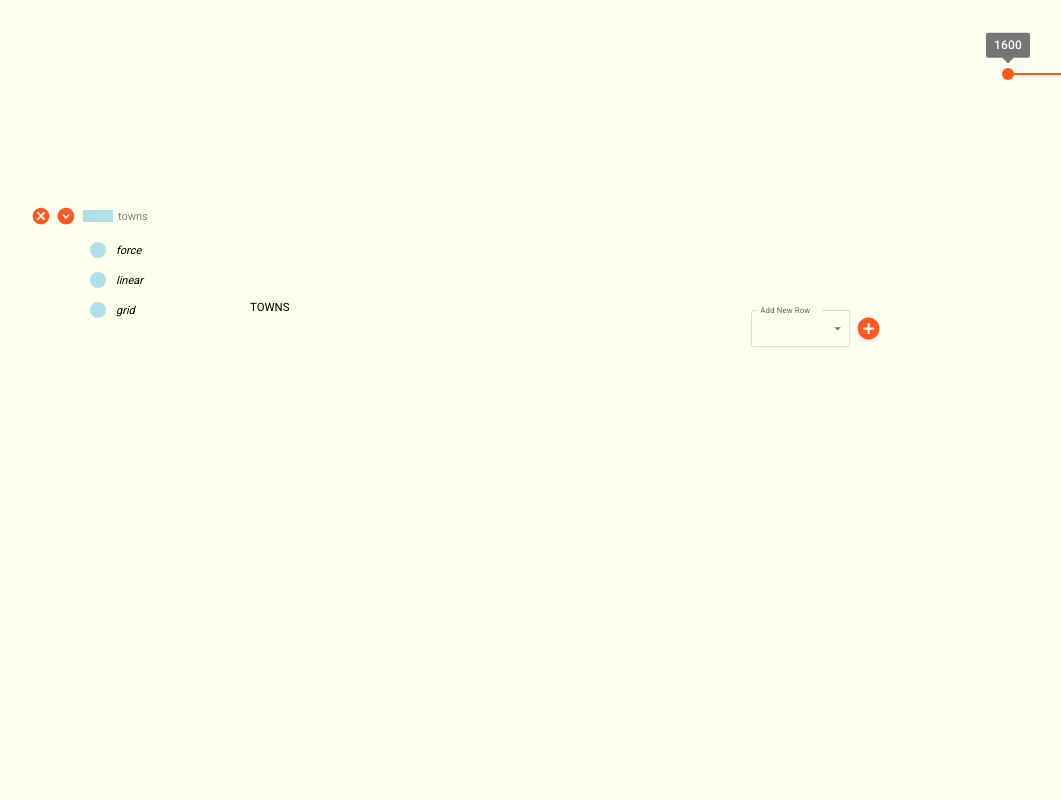
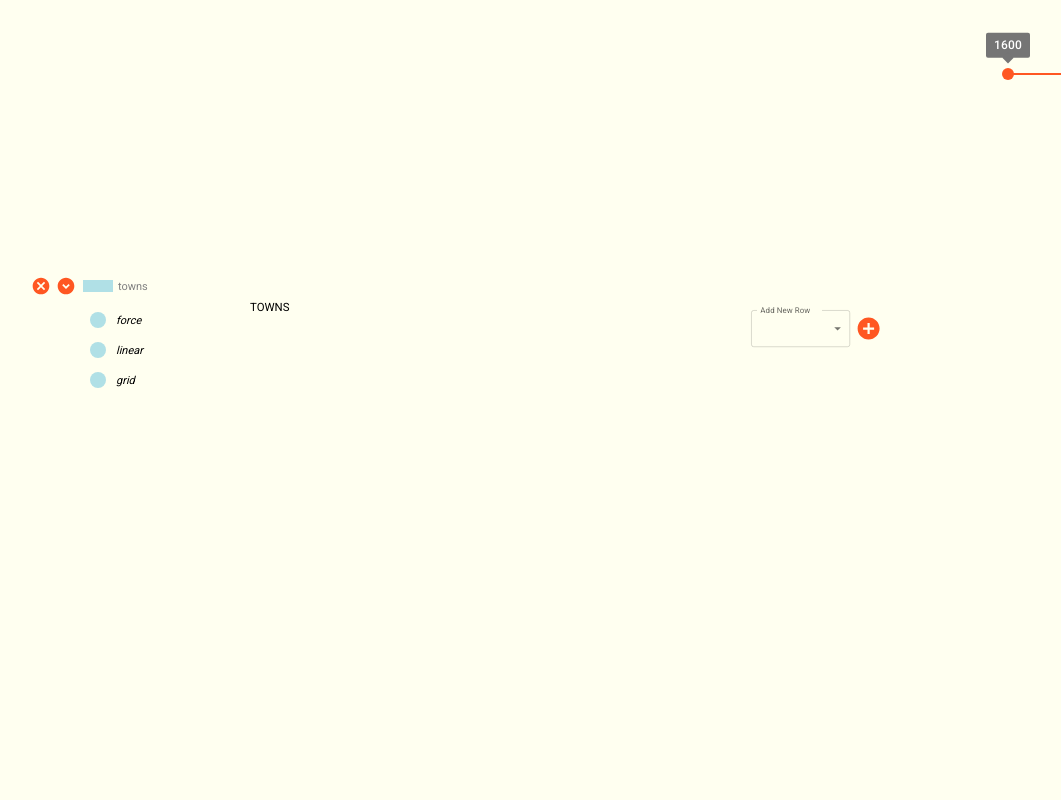
Before and after one commit to andrewR23/tok_react, a React app: page / in a window 1280 px wide. Shown: the top 800 px of the page, without its empty margins (0-1061 px from the left). Built offline with nearby package versions, Linux system fonts and the light colour scheme; what netclustering would draw is missing.

Commit message:
nav bar move

```diff
--- a/src/_app_v11.tsx
+++ b/src/_app_v11.tsx
@@ -1461,7 +1461,7 @@ return (
                             >
                         <rect width="0%" height="0%" fill="darkgray" id="mainpage" />
 
-                            <g transform={`translate(${55}, ${70}) scale(${1})`}>
+                            <g transform={`translate(${55}, ${marginTop}) scale(${1})`}>
                                 <NavBar
                                 data={rowsY}
                                 rowData={rowData}
```
